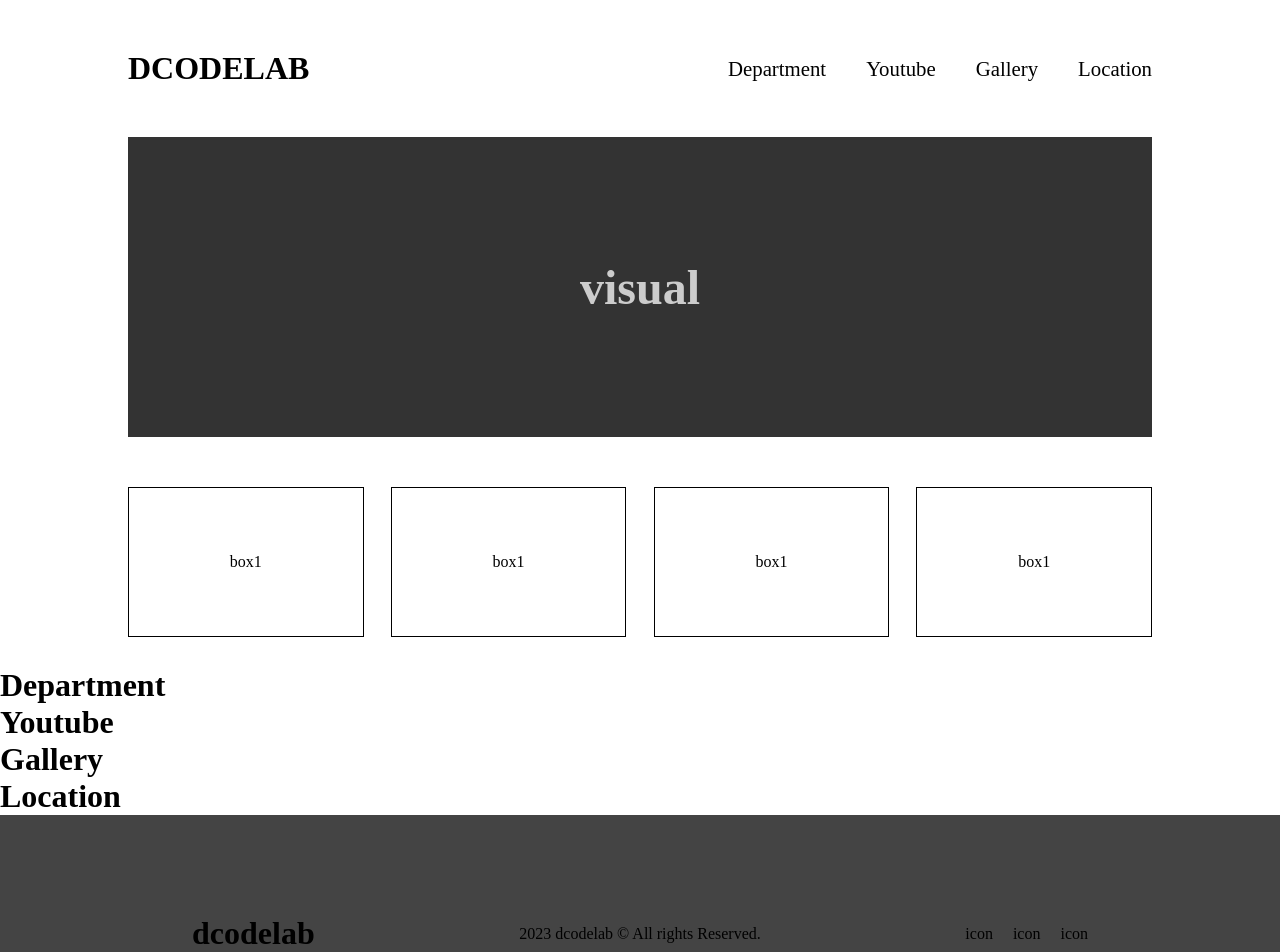
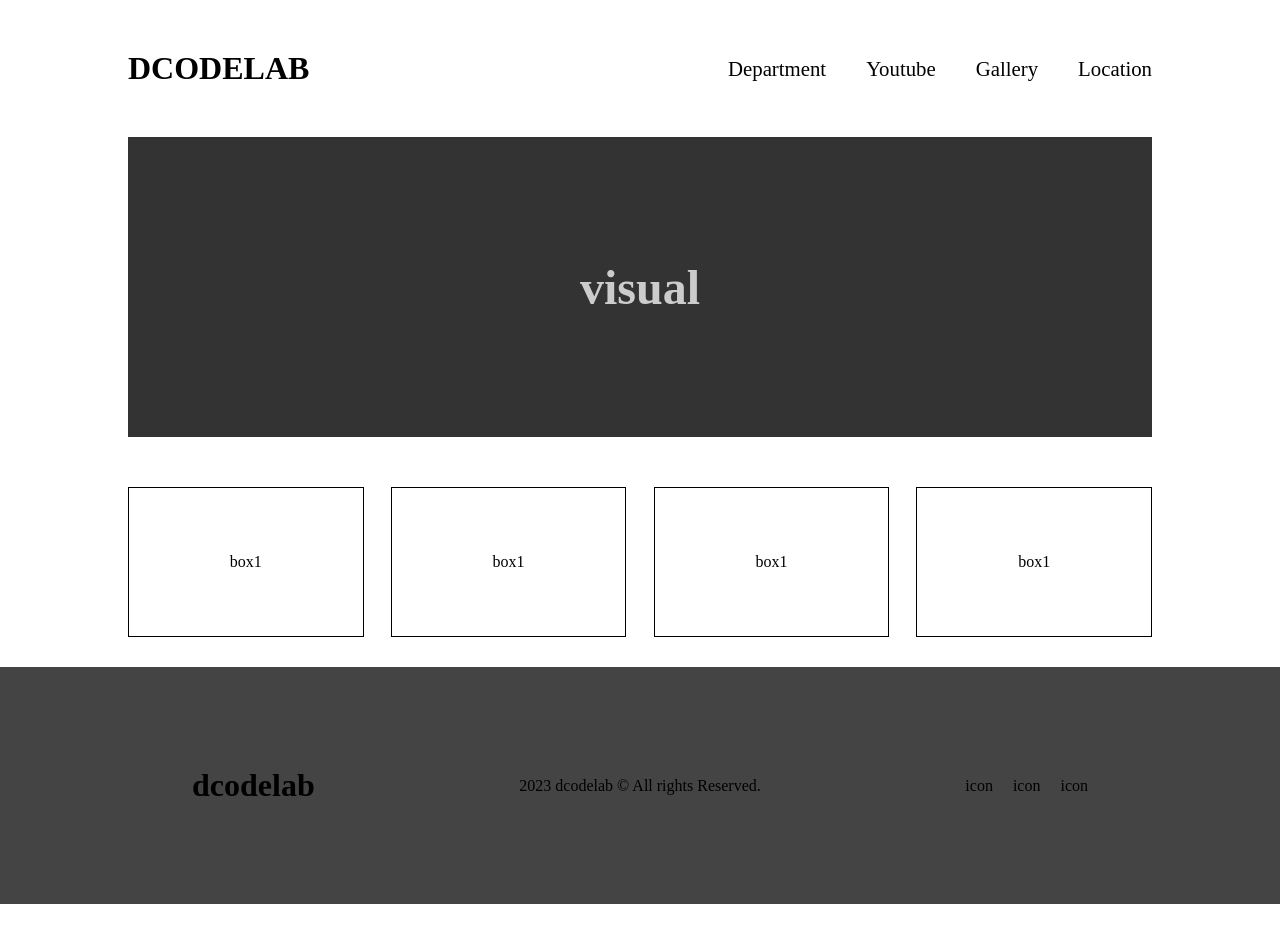
Before and after one commit to charsskim/react-route, a React (Create React App) app: page / in a window 1280 px wide. Shown: the top 952 px of the page. After the commit the page ends 904 px from the top, so only its background shows below. Built offline with nearby package versions, Linux system fonts and the light colour scheme.

Commit message:
메인,서브페이지 라우터 연결

```diff
--- a/src/App.jsx
+++ b/src/App.jsx
@@ -6,15 +6,16 @@ import Gallery from './components/sub/Gallery';
 import Location from './components/sub/Location';
 import Youtube from './components/sub/Youtube';
 import './scss/style.scss';
+import { Route } from 'react-router-dom';
 export default function App() {
 	return (
 		<div className='wrap'>
 			<Header />
-			<Main />
-			<Department />
-			<Youtube />
-			<Gallery />
-			<Location />
+			<Route exact path='/' component={Main} />
+			<Route path='/department' component={Department} />
+			<Route path='/youtube' component={Youtube} />
+			<Route path='/gallery' component={Gallery} />
+			<Route path='/location' component={Location} />
 			<Footer />
 		</div>
 	);
```
